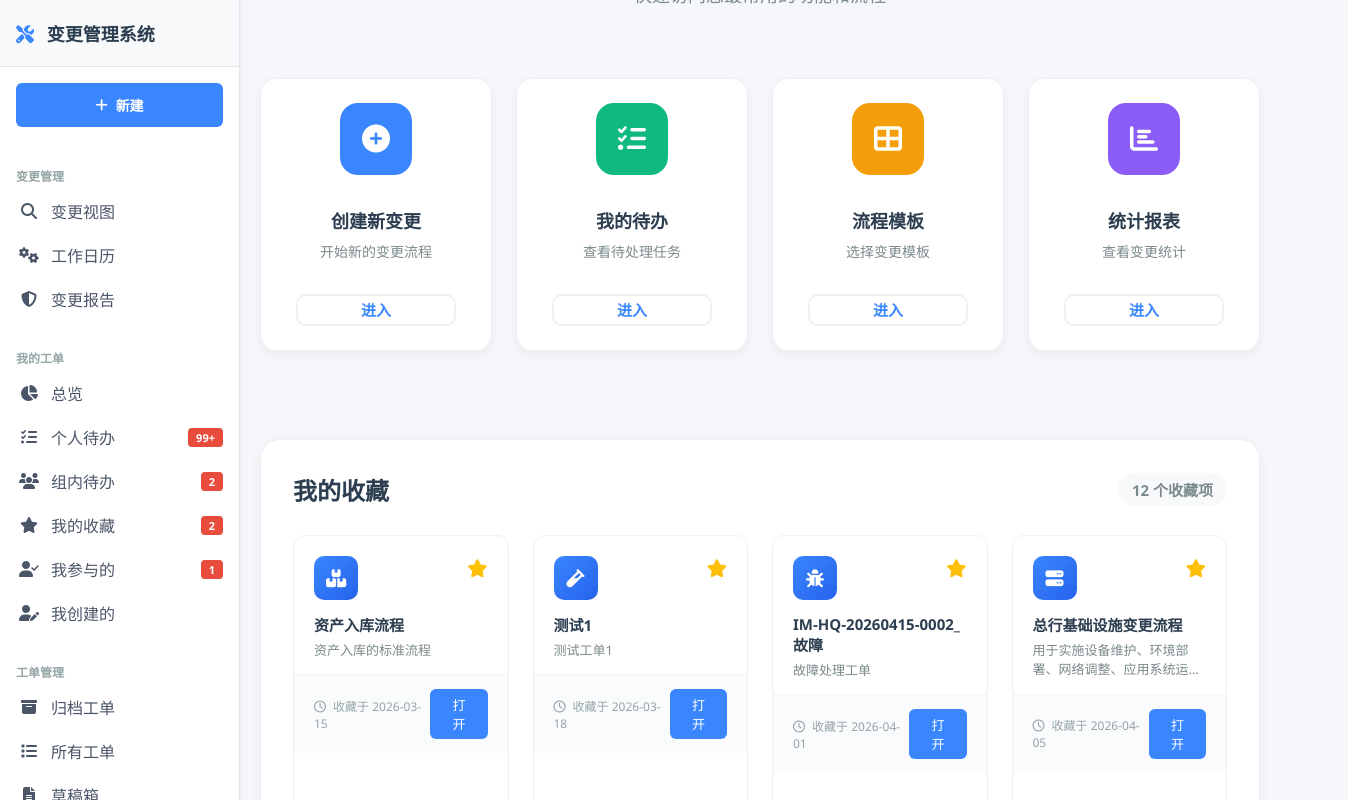
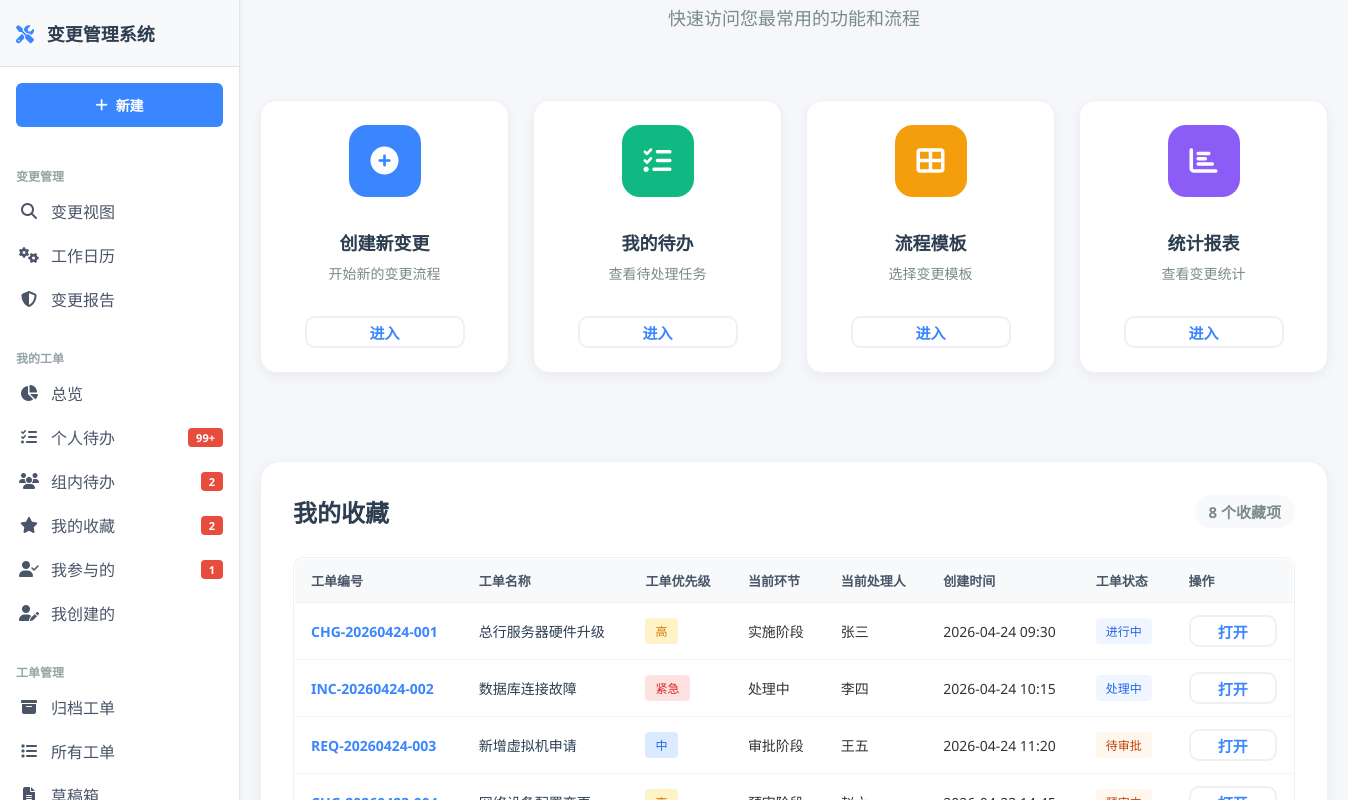
Before and after one commit to shihang1/changeapp, a React (Vite) app: page / in a window 1280 px wide. Shown: the whole page, 1348 px wide, since content can reach past the window. Built offline with nearby package versions, Linux system fonts and the light colour scheme.

Commit message:
将我的收藏页面改为横向表格布局，显示工单编号、名称、优先级、当前环节、处理人、创建时间、状态等信息

```diff
--- a/src/components/MyFavorites.jsx
+++ b/src/components/MyFavorites.jsx
@@ -45,102 +45,123 @@ function MyFavorites({ onNewClick }) {
     }
   ];
 
+  // 辅助函数：将优先级映射为 CSS 类名
+  const getPriorityClass = (priority) => {
+    switch (priority) {
+      case '紧急': return 'urgent';
+      case '高': return 'high';
+      case '中': return 'medium';
+      case '低': return 'low';
+      default: return 'medium';
+    }
+  };
+
+  // 辅助函数：将状态映射为 CSS 类名
+  const getStatusClass = (status) => {
+    if (status.includes('进行中') || status.includes('处理中') || status.includes('修复中') || status.includes('调查中')) return 'in-progress';
+    if (status.includes('待审批') || status.includes('预审中')) return 'pending';
+    if (status.includes('已完成') || status.includes('已完成')) return 'completed';
+    if (status.includes('测试中')) return 'reviewing';
+    if (status.includes('实施阶段')) return 'execution';
+    return 'pending';
+  };
+
   const favoriteCards = [
     {
       id: 1,
-      title: '资产入库流程',
-      category: 'resource',
-      description: '资产入库的标准流程',
-      favoriteDate: '2026-03-15',
-      icon: 'fa-boxes-stacked'
+      ticketNumber: 'CHG-20260424-001',
+      title: '总行服务器硬件升级',
+      priority: '高',
+      currentStage: '实施阶段',
+      currentHandler: '张三',
+      createdTime: '2026-04-24 09:30',
+      status: '进行中',
+      category: 'change',
+      favoriteDate: '2026-04-24'
     },
     {
       id: 2,
-      title: '测试1',
-      category: 'task',
-      description: '测试工单1',
-      favoriteDate: '2026-03-18',
-      icon: 'fa-vial'
+      ticketNumber: 'INC-20260424-002',
+      title: '数据库连接故障',
+      priority: '紧急',
+      currentStage: '处理中',
+      currentHandler: '李四',
+      createdTime: '2026-04-24 10:15',
+      status: '处理中',
+      category: 'incident',
+      favoriteDate: '2026-04-24'
     },
     {
       id: 3,
-      title: 'IM-HQ-20260415-0002_故障',
-      category: 'security',
-      description: '故障处理工单',
-      favoriteDate: '2026-04-01',
-      icon: 'fa-bug'
+      ticketNumber: 'REQ-20260424-003',
+      title: '新增虚拟机申请',
+      priority: '中',
+      currentStage: '审批阶段',
+      currentHandler: '王五',
+      createdTime: '2026-04-24 11:20',
+      status: '待审批',
+      category: 'resource',
+      favoriteDate: '2026-04-24'
     },
     {
       id: 4,
-      title: '总行基础设施变更流程',
-      category: 'security',
-      description: '用于实施设备维护、环境部署、网络调整、应用系统运维、数据提取等基础设施变更，实现对该类变更的制定、审核、预审、评审、审批、实施、反馈、关闭等操作',
-      favoriteDate: '2026-04-05',
-      icon: 'fa-server'
+      ticketNumber: 'CHG-20260423-004',
+      title: '网络设备配置变更',
+      priority: '高',
+      currentStage: '预审阶段',
+      currentHandler: '赵六',
+      createdTime: '2026-04-23 14:45',
+      status: '预审中',
+      category: 'change',
+      favoriteDate: '2026-04-23'
     },
     {
       id: 5,
-      title: '分行及子公司基础设施变更流程',
-      category: 'security',
-      description: '用于实施设备维护、网络调整、分行系统运维、数据提取等基础设施变更，实现对该类变更的制定、审批、报备、实施、反馈、关闭等操作',
-      favoriteDate: '2026-04-08',
-      icon: 'fa-building'
+      ticketNumber: 'TASK-20260423-005',
+      title: '系统备份任务',
+      priority: '低',
+      currentStage: '已完成',
+      currentHandler: '钱七',
+      createdTime: '2026-04-23 16:30',
+      status: '已完成',
+      category: 'task',
+      favoriteDate: '2026-04-23'
     },
     {
       id: 6,
-      title: '部署方案生成',
-      category: 'resource',
-      description: '生成部署方案',
-      favoriteDate: '2026-04-10',
-      icon: 'fa-file-code'
+      ticketNumber: 'PROB-20260422-006',
+      title: '应用性能问题分析',
+      priority: '中',
+      currentStage: '调查阶段',
+      currentHandler: '孙八',
+      createdTime: '2026-04-22 09:10',
+      status: '调查中',
+      category: 'problem',
+      favoriteDate: '2026-04-22'
     },
     {
       id: 7,
-      title: '例行变更-预审流程',
-      category: 'changesence',
-      description: '例行变更预审流程',
-      favoriteDate: '2026-04-12',
-      icon: 'fa-calendar-check'
+      ticketNumber: 'SEC-20260421-007',
+      title: '安全漏洞修复',
+      priority: '紧急',
+      currentStage: '修复阶段',
+      currentHandler: '周九',
+      createdTime: '2026-04-21 13:25',
+      status: '修复中',
+      category: 'security',
+      favoriteDate: '2026-04-21'
     },
     {
       id: 8,
-      title: '例行变更',
-      category: 'changesence',
-      description: '例行变更流程',
-      favoriteDate: '2026-04-13',
-      icon: 'fa-sync-alt'
-    },
-    {
-      id: 9,
-      title: '场景化变更模板管理流程',
-      category: 'security',
-      description: '用于对变更场景化模板进行日常管理的流程...',
-      favoriteDate: '2026-04-15',
-      icon: 'fa-th-large'
-    },
-    {
-      id: 10,
-      title: '标准变更模板管理流程',
-      category: 'security',
-      description: '用于对标准变更进行日常管理的流程...',
-      favoriteDate: '2026-04-16',
-      icon: 'fa-list-check'
-    },
-    {
-      id: 11,
-      title: '容器实例申请',
-      category: 'resource',
-      description: '容器实例申请',
-      favoriteDate: '2026-04-18',
-      icon: 'fa-docker'
-    },
-    {
-      id: 12,
-      title: '变更告警维护期自服务',
-      category: 'changesence',
-      description: '变更告警维护',
-      favoriteDate: '2026-04-19',
-      icon: 'fa-bell'
+      ticketNumber: 'REL-20260420-008',
+      title: '版本发布管理',
+      priority: '高',
+      currentStage: '测试阶段',
+      currentHandler: '吴十',
+      createdTime: '2026-04-20 15:40',
+      status: '测试中',
+      category: 'release',
+      favoriteDate: '2026-04-20'
     }
   ]
 
@@ -148,6 +169,8 @@ function MyFavorites({ onNewClick }) {
     <div className="centered-homepage">
       {/* 中心内容区域 */}
       <div className="homepage-center">
+        {onNewClick && (
+          <>
             <div className="welcome-section">
               <h1 className="main-title">{mainTitle}</h1>
               <p className="sub-title">{subTitle}</p>
@@ -168,6 +191,8 @@ function MyFavorites({ onNewClick }) {
                 </div>
               ))}
             </div>
+          </>
+        )}
 
         {/* 收藏区域 */}
         <div className="favorites-section">
@@ -176,29 +201,45 @@ function MyFavorites({ onNewClick }) {
             <span className="favorites-count">{favoriteCards.length} 个收藏项</span>
           </div>
 
-          <div className="favorites-grid">
-            {favoriteCards.slice(0, 4).map(card => (
-              <div key={card.id} className="favorite-card">
-                <div className="favorite-card-header">
-                  <div className="favorite-card-icon">
-                    <i className={`fas ${card.icon}`}></i>
-                  </div>
-                  <button className="unfavorite-btn" title="取消收藏">
-                    <i className="fas fa-star active"></i>
-                  </button>
-                </div>
-                <div className="favorite-card-body">
-                  <h3 className="favorite-card-title">{card.title}</h3>
-                  <p className="favorite-card-desc">{card.description}</p>
-                </div>
-                <div className="favorite-card-footer">
-                  <span className="favorite-date">
-                    <i className="far fa-clock"></i> 收藏于 {card.favoriteDate}
+          <div className="tickets-table-wrapper">
+            <table className="tickets-table">
+              <thead>
+                <tr>
+                  <th>工单编号</th>
+                  <th>工单名称</th>
+                  <th>工单优先级</th>
+                  <th>当前环节</th>
+                  <th>当前处理人</th>
+                  <th>创建时间</th>
+                  <th>工单状态</th>
+                  <th>操作</th>
+                </tr>
+              </thead>
+              <tbody>
+                {(onNewClick ? favoriteCards.slice(0, 4) : favoriteCards).map(card => (
+                  <tr key={card.id}>
+                    <td className="ticket-id-cell">{card.ticketNumber}</td>
+                    <td className="ticket-title-cell">{card.title}</td>
+                    <td>
+                      <span className={`priority-badge priority-${getPriorityClass(card.priority)}`}>
+                        {card.priority}
                       </span>
-                  <button className="open-btn" onClick={() => handleOpenFavorite(card.id)}>打开</button>
-                </div>
-              </div>
+                    </td>
+                    <td>{card.currentStage}</td>
+                    <td>{card.currentHandler}</td>
+                    <td>{card.createdTime}</td>
+                    <td>
+                      <span className={`status-badge status-${getStatusClass(card.status)}`}>
+                        {card.status}
+                      </span>
+                    </td>
+                    <td>
+                      <button className="action-btn view-btn" onClick={() => handleOpenFavorite(card.id)}>打开</button>
+                    </td>
+                  </tr>
                 ))}
+              </tbody>
+            </table>
           </div>
         </div>
       </div>
--- a/src/styles/global.css
+++ b/src/styles/global.css
@@ -3862,3 +3862,55 @@ body {
         padding: 24px;
     }
 }
+
+/* 我的收藏表格样式 */
+.favorites-section .tickets-table-wrapper {
+  overflow-x: auto;
+  flex: 1;
+  min-height: 0;
+  background: white;
+  border-radius: 10px;
+  border: 1px solid #eef0f3;
+  margin-top: 20px;
+}
+
+.favorites-section .tickets-table {
+  width: 100%;
+  border-collapse: collapse;
+  min-width: 1000px;
+}
+
+.favorites-section .tickets-table th {
+  padding: 12px 16px;
+  text-align: left;
+  background-color: #f8f9fb;
+  font-size: 13px;
+  font-weight: 600;
+  color: #4a5568;
+  border-bottom: 1px solid #eef0f3;
+  white-space: nowrap;
+}
+
+.favorites-section .tickets-table td {
+  padding: 12px 16px;
+  font-size: 14px;
+  border-bottom: 1px solid #f3f4f6;
+  vertical-align: middle;
+}
+
+.favorites-section .tickets-table tbody tr:hover {
+  background-color: #fafbfd;
+}
+
+.favorites-section .ticket-id-cell {
+  color: #3a86ff;
+  font-weight: 600;
+  font-size: 13px;
+}
+
+.favorites-section .ticket-title-cell {
+  font-weight: 500;
+  color: #2c3e50;
+  max-width: 200px;
+  white-space: normal;
+}
```
Lines whose indentation alone changed are shown as unchanged.
